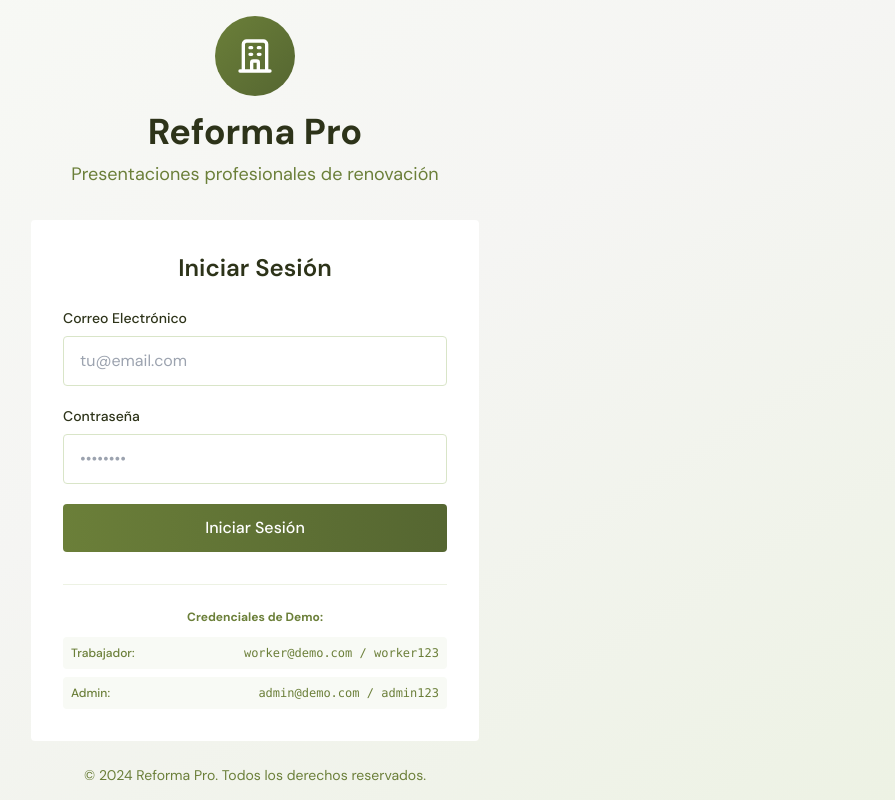
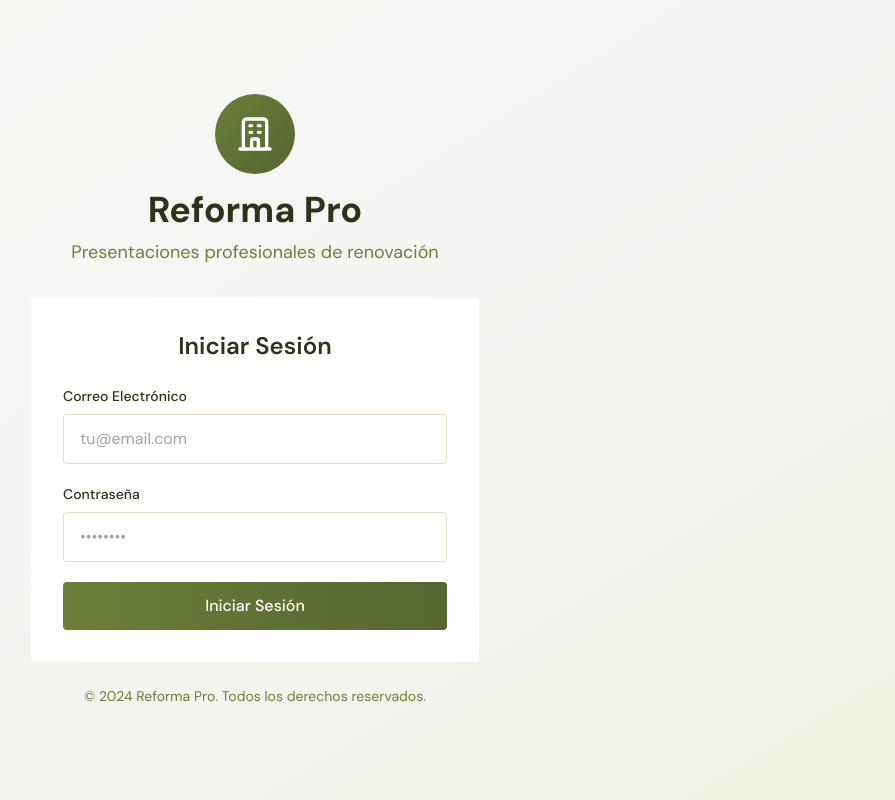
Before and after one commit to robles-23/reforma-pro, a React (Vite) app in the folder frontend/: page /login in a window 1280 px wide. Shown: the whole page, without its empty margins (385-1280 px from the left). Built offline with nearby package versions, Linux system fonts and the light colour scheme; no server answers.

Commit message:
Remove demo credentials from login page
- Remove hardcoded demo credentials section
- Clean up login UI for production

```diff
--- a/frontend/src/pages/LoginPage.tsx
+++ b/frontend/src/pages/LoginPage.tsx
@@ -108,23 +108,6 @@ export default function LoginPage() {
               {loading ? 'Iniciando sesión...' : 'Iniciar Sesión'}
             </button>
           </form>
-
-          {/* Demo Credentials */}
-          <div className="mt-8 pt-6 border-t border-olive-100">
-            <p className="text-xs text-olive-600 text-center mb-3">
-              <strong>Credenciales de Demo:</strong>
-            </p>
-            <div className="space-y-2 text-xs text-olive-600">
-              <div className="flex justify-between items-center p-2 bg-olive-50 rounded">
-                <span className="font-medium">Trabajador:</span>
-                <code className="font-mono">worker@demo.com / worker123</code>
-              </div>
-              <div className="flex justify-between items-center p-2 bg-olive-50 rounded">
-                <span className="font-medium">Admin:</span>
-                <code className="font-mono">admin@demo.com / admin123</code>
-              </div>
-            </div>
-          </div>
         </div>
 
         {/* Footer */}
```
